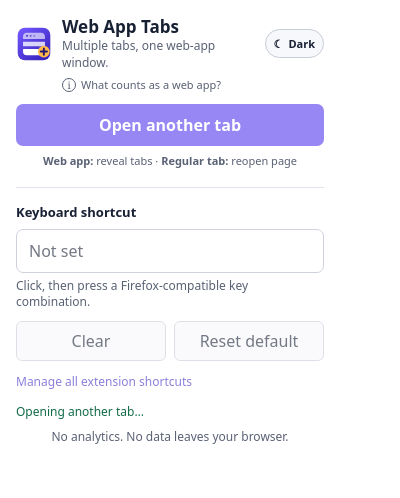
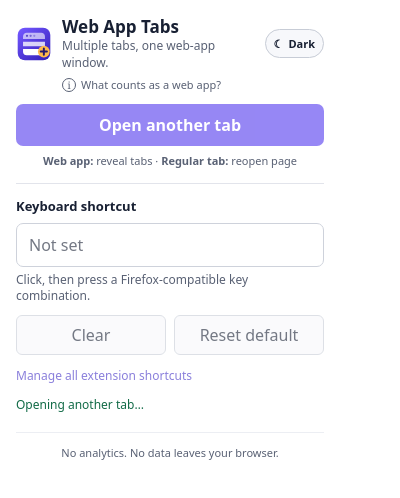
Before and after one commit to rajpiskala/web-app-tabs-for-firefox, a browser extension: page src/popup.html in a window 400 px wide. Both pictures are taken after a click on the button "Open another tab". Drawn offline with Linux system fonts and the light colour scheme.

Commit message:
Polish popup spacing and status layout

```diff
--- a/src/lib.js
+++ b/src/lib.js
@@ -42,7 +42,7 @@
 
     if (!isWebUrl(tab.url)) {
       throw new Error(
-        "Open an HTTP or HTTPS page first. Web App Tabs works in Firefox web-app windows and regular browser tabs, but not Firefox settings pages."
+        "This page can't be reopened. Switch to a regular website or Firefox web app and try again."
       );
     }
 
--- a/src/popup.css
+++ b/src/popup.css
@@ -105,6 +105,10 @@
   white-space: nowrap;
 }
 
+.window-hint strong {
+  font-weight: 600;
+}
+
 .web-app-help {
   margin: -4px 0 12px 46px;
 }
@@ -163,8 +167,8 @@
 }
 
 section {
-  margin-top: 18px;
-  padding-top: 15px;
+  margin-top: 14px;
+  padding-top: 13px;
   border-top: 1px solid light-dark(#e2e4eb, #3a3746);
 }
 
@@ -236,10 +240,14 @@
 }
 
 .status {
-  min-height: 16px;
   margin-top: 12px;
   color: light-dark(#126b47, #7cdaa9);
   font-size: 12px;
+  line-height: 1.4;
+}
+
+.status:empty {
+  display: none;
 }
 
 .status.error {
@@ -247,6 +255,10 @@
 }
 
 .privacy {
-  margin-top: 8px;
+  margin-top: 18px;
+  padding-top: 12px;
+  border-top: 1px solid light-dark(#eceef3, #302d39);
+  font-size: 11px;
+  line-height: 1.4;
   text-align: center;
 }
```
Also changed, not shown: test/lib.test.js (+1 -1 lines).
